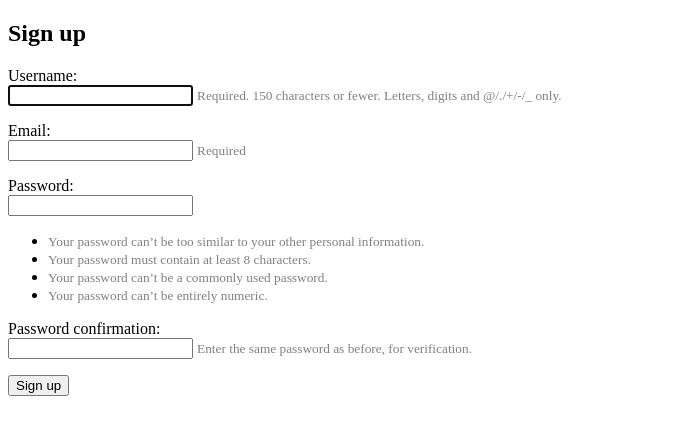
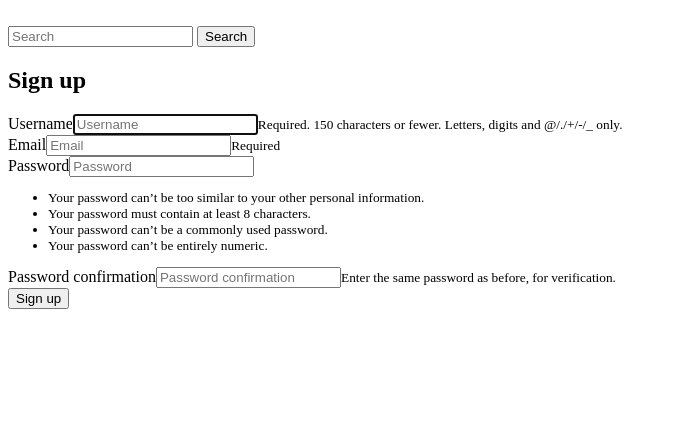
Before and after one commit to Kiptim54/Commune, a Django app: page /signup/ in a window 1280 px wide. Shown: the top 435 px of the page, without its empty margins (0-675 px from the left). Run offline with Django 3.2, Linux system fonts and the light colour scheme; some libraries are stand-ins or nearby versions.

Commit message:
add navbar

```diff
--- /dev/null
+++ b/communeapp/static/css/base.css
@@ -0,0 +1,3 @@
+body{
+    color:blue;
+}
--- a/communeapp/templates/email/base.html
+++ b/communeapp/templates/email/base.html
@@ -4,6 +4,7 @@
     <meta charset="UTF-8">
     <meta name="viewport" content="width=device-width, initial-scale=1.0">
     <meta http-equiv="X-UA-Compatible" content="ie=edge">
+    <link rel="stylesheet" href="static/css/base.css">
     {% if title %}
     <title>{{title}}</title>
     {% else %}
--- /dev/null
+++ b/communeapp/templates/navbar.html
@@ -0,0 +1,13 @@
+<nav class="navbar navbar-dark bg-dark">
+        <a style="color:white;" class="navbar-brand">Commune | Neighbourhood Watch</a>
+        <a style="color:white;" class="navbar-brand"></a>
+        <a style="color:white;" class="navbar-brand"></a>
+        <a style="color:white;" class="navbar-brand"></a>
+        <a style="color:white;" class="navbar-brand"></a>
+        <a style="color:white;" class="navbar-brand"></a>
+        <a style="color:white;" class="navbar-brand"></a>
+        <form class="form-inline">
+          <input class="form-control mr-sm-2" type="search" placeholder="Search" aria-label="Search">
+          <button class="btn btn-outline-success my-2 my-sm-0" type="submit">Search</button>
+        </form>
+      </nav>
--- a/communeapp/templates/registration/base.html
+++ b/communeapp/templates/registration/base.html
@@ -11,6 +11,7 @@
     {% endif %}
 </head>
 <body>
+    {% include 'navbar.html' %}
     {% block content %}
     {%endblock%}
 </body>
--- a/communeapp/templates/registration/signup.html
+++ b/communeapp/templates/registration/signup.html
@@ -1,21 +1,24 @@
 
 {% extends 'registration/base.html' %}
+{% load bootstrap3  %}
+{% load static %}
+{% block styles %}
+{% bootstrap_css %}
+<link rel="stylesheet" href="{% static 'css/base.css' %}">
+{% endblock %}
 {% block content %}
-  <h2>Sign up</h2>
+
+  <div class="container">
+    <div class="row">
+      <div class="col-md-4">
+          <h2>Sign up</h2>
   <form method="post">
     {% csrf_token %}
-    {% for field in form %}
-      <p>
-        {{ field.label_tag }}<br>
-        {{ field }}
-        {% if field.help_text %}
-          <small style="color: grey">{{ field.help_text }}</small>
-        {% endif %}
-        {% for error in field.errors %}
-          <p style="color: red">{{ error }}</p>
-        {% endfor %}
-      </p>
-    {% endfor %}
+    {% bootstrap_form form%}
     <button type="submit">Sign up</button>
   </form>
+      </div>
+    </div>
+  </div>
+
 {% endblock %}
--- a/communeapp/templates/watch/base.html
+++ b/communeapp/templates/watch/base.html
@@ -4,6 +4,7 @@
     <meta charset="UTF-8">
     <meta name="viewport" content="width=device-width, initial-scale=1.0">
     <meta http-equiv="X-UA-Compatible" content="ie=edge">
+    <link rel="stylesheet" href="https://maxcdn.bootstrapcdn.com/bootstrap/4.0.0/css/bootstrap.min.css" integrity="sha384-Gn5384xqQ1aoWXA+058RXPxPg6fy4IWvTNh0E263XmFcJlSAwiGgFAW/dAiS6JXm" crossorigin="anonymous">
     {% if title %}
     <title>{{title}}</title>
     {% else %}
@@ -11,7 +12,12 @@
     {% endif %}
 </head>
 <body>
+    {% include 'navbar.html' %}
     {% block content %}
     {%endblock%}
+
+    <script src="https://code.jquery.com/jquery-3.2.1.slim.min.js" integrity="sha384-KJ3o2DKtIkvYIK3UENzmM7KCkRr/rE9/Qpg6aAZGJwFDMVNA/GpGFF93hXpG5KkN" crossorigin="anonymous"></script>
+    <script src="https://cdnjs.cloudflare.com/ajax/libs/popper.js/1.12.9/umd/popper.min.js" integrity="sha384-ApNbgh9B+Y1QKtv3Rn7W3mgPxhU9K/ScQsAP7hUibX39j7fakFPskvXusvfa0b4Q" crossorigin="anonymous"></script>
+    <script src="https://maxcdn.bootstrapcdn.com/bootstrap/4.0.0/js/bootstrap.min.js" integrity="sha384-JZR6Spejh4U02d8jOt6vLEHfe/JQGiRRSQQxSfFWpi1MquVdAyjUar5+76PVCmYl" crossorigin="anonymous"></script>
 </body>
 </html>
--- a/communeapp/views.py
+++ b/communeapp/views.py
@@ -97,6 +97,7 @@ def send_message(request):
 
 
 def signup(request):
+    title="Commune | Sign Up"
     if request.method == 'POST':
         form = SignUpForm(request.POST)
         if form.is_valid():
@@ -116,7 +117,7 @@ def signup(request):
             return redirect('account_activation_sent')
     else:
         form = SignUpForm()
-    return render(request, 'registration/signup.html', {'form': form})
+    return render(request, 'registration/signup.html', {'form': form, "title":title})
 
 def activate(request, uidb64, token):
     try:
```
Also changed, not shown: communeapp/templates/email/account_activation_sent.html (+9 -2 lines), db.sqlite3.
